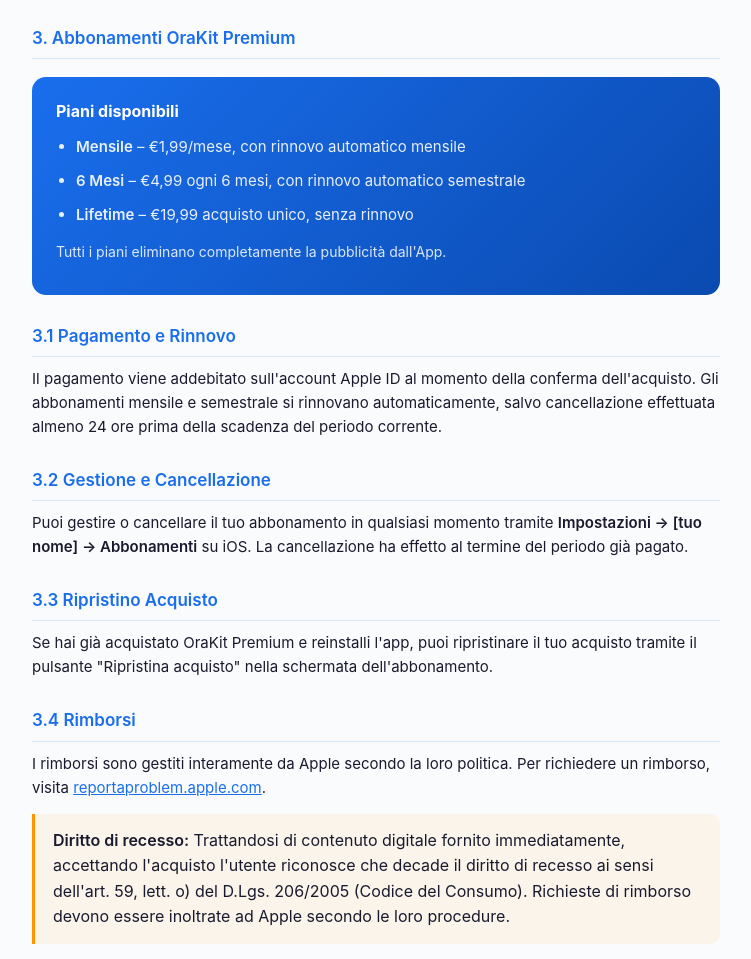
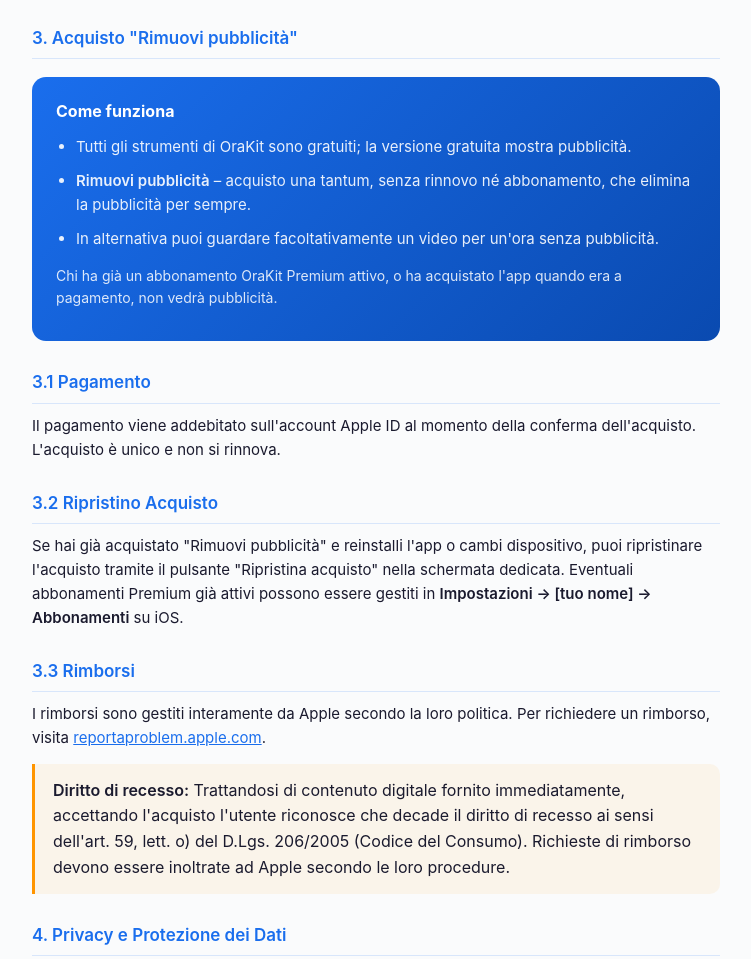
Before and after one commit to orabona-labs/orakit-site, a plain HTML site: page terms.html in a window 1280 px wide. Shown: the part 774-1733 px from the top of the page, without its empty margins (264-1015 px from the left). Drawn offline with Linux system fonts and the light colour scheme.

Commit message:
Privacy e termini: acquisto una tantum, consenso GDPR di Google, formati pubblicitari

```diff
--- a/terms.html
+++ b/terms.html
@@ -108,7 +108,7 @@
 
 <div class="icon">📋</div>
 <h1>Termini e Condizioni d'Uso</h1>
-<p class="subtitle">OraKit – PDF &amp; File Tools &nbsp;·&nbsp; Ultimo aggiornamento: maggio 2026</p>
+<p class="subtitle">OraKit – PDF &amp; File Tools &nbsp;·&nbsp; Ultimo aggiornamento: novembre 2026</p>
 
 <p>I presenti Termini e Condizioni d'Uso ("EULA") regolano l'utilizzo dell'applicazione mobile <strong>OraKit – PDF &amp; File Tools</strong> ("App"). Scaricando, installando o usando l'App, accetti integralmente i presenti termini.</p>
 
@@ -127,28 +127,25 @@
     </ul>
 </div>
 
-<h2>3. Abbonamenti OraKit Premium</h2>
+<h2>3. Acquisto "Rimuovi pubblicità"</h2>
 
 <div class="sub-box">
-    <h3>Piani disponibili</h3>
+    <h3>Come funziona</h3>
     <ul>
-        <li><strong>Mensile</strong> – €1,99/mese, con rinnovo automatico mensile</li>
-        <li><strong>6 Mesi</strong> – €4,99 ogni 6 mesi, con rinnovo automatico semestrale</li>
-        <li><strong>Lifetime</strong> – €19,99 acquisto unico, senza rinnovo</li>
+        <li>Tutti gli strumenti di OraKit sono gratuiti; la versione gratuita mostra pubblicità.</li>
+        <li><strong>Rimuovi pubblicità</strong> – acquisto una tantum, senza rinnovo né abbonamento, che elimina la pubblicità per sempre.</li>
+        <li>In alternativa puoi guardare facoltativamente un video per un'ora senza pubblicità.</li>
     </ul>
-    <p style="margin-top:10px;color:rgba(255,255,255,0.85);font-size:14px;">Tutti i piani eliminano completamente la pubblicità dall'App.</p>
+    <p style="margin-top:10px;color:rgba(255,255,255,0.85);font-size:14px;">Chi ha già un abbonamento OraKit Premium attivo, o ha acquistato l'app quando era a pagamento, non vedrà pubblicità.</p>
 </div>
 
-<h2>3.1 Pagamento e Rinnovo</h2>
-<p>Il pagamento viene addebitato sull'account Apple ID al momento della conferma dell'acquisto. Gli abbonamenti mensile e semestrale si rinnovano automaticamente, salvo cancellazione effettuata almeno 24 ore prima della scadenza del periodo corrente.</p>
+<h2>3.1 Pagamento</h2>
+<p>Il pagamento viene addebitato sull'account Apple ID al momento della conferma dell'acquisto. L'acquisto è unico e non si rinnova.</p>
 
-<h2>3.2 Gestione e Cancellazione</h2>
-<p>Puoi gestire o cancellare il tuo abbonamento in qualsiasi momento tramite <strong>Impostazioni → [tuo nome] → Abbonamenti</strong> su iOS. La cancellazione ha effetto al termine del periodo già pagato.</p>
+<h2>3.2 Ripristino Acquisto</h2>
+<p>Se hai già acquistato "Rimuovi pubblicità" e reinstalli l'app o cambi dispositivo, puoi ripristinare l'acquisto tramite il pulsante "Ripristina acquisto" nella schermata dedicata. Eventuali abbonamenti Premium già attivi possono essere gestiti in <strong>Impostazioni → [tuo nome] → Abbonamenti</strong> su iOS.</p>
 
-<h2>3.3 Ripristino Acquisto</h2>
-<p>Se hai già acquistato OraKit Premium e reinstalli l'app, puoi ripristinare il tuo acquisto tramite il pulsante "Ripristina acquisto" nella schermata dell'abbonamento.</p>
-
-<h2>3.4 Rimborsi</h2>
+<h2>3.3 Rimborsi</h2>
 <p>I rimborsi sono gestiti interamente da Apple secondo la loro politica. Per richiedere un rimborso, visita <a href="https://reportaproblem.apple.com" target="_blank">reportaproblem.apple.com</a>.</p>
 
 <div class="card-warning">
@@ -156,7 +153,7 @@
 </div>
 
 <h2>4. Privacy e Protezione dei Dati</h2>
-<p>L'utilizzo dell'App è soggetto alla nostra <a href="privacy.html">Privacy Policy</a>. OraKit non raccoglie dati personali relativi ai tuoi file. La versione gratuita include pubblicità tramite Google AdMob, soggetta al consenso ATT. OraKit Premium è completamente privo di pubblicità e tracciamento.</p>
+<p>L'utilizzo dell'App è soggetto alla nostra <a href="privacy.html">Privacy Policy</a>. OraKit non raccoglie dati personali relativi ai tuoi file. La versione gratuita include pubblicità tramite Google AdMob, soggetta ai consensi richiesti (ATT e, dove previsto, GDPR). Dopo l'acquisto "Rimuovi pubblicità" non viene mostrata né richiesta alcuna pubblicità.</p>
 
 <h2>5. Proprietà Intellettuale</h2>
 <p>OraKit – PDF &amp; File Tools e tutti i suoi contenuti (software, grafica, icone, testi) sono di proprietà esclusiva di Giuseppe Orabona e sono protetti dalle leggi italiane e internazionali sul copyright.</p>
```
Also changed, not shown: privacy.html (+10 -8 lines).
